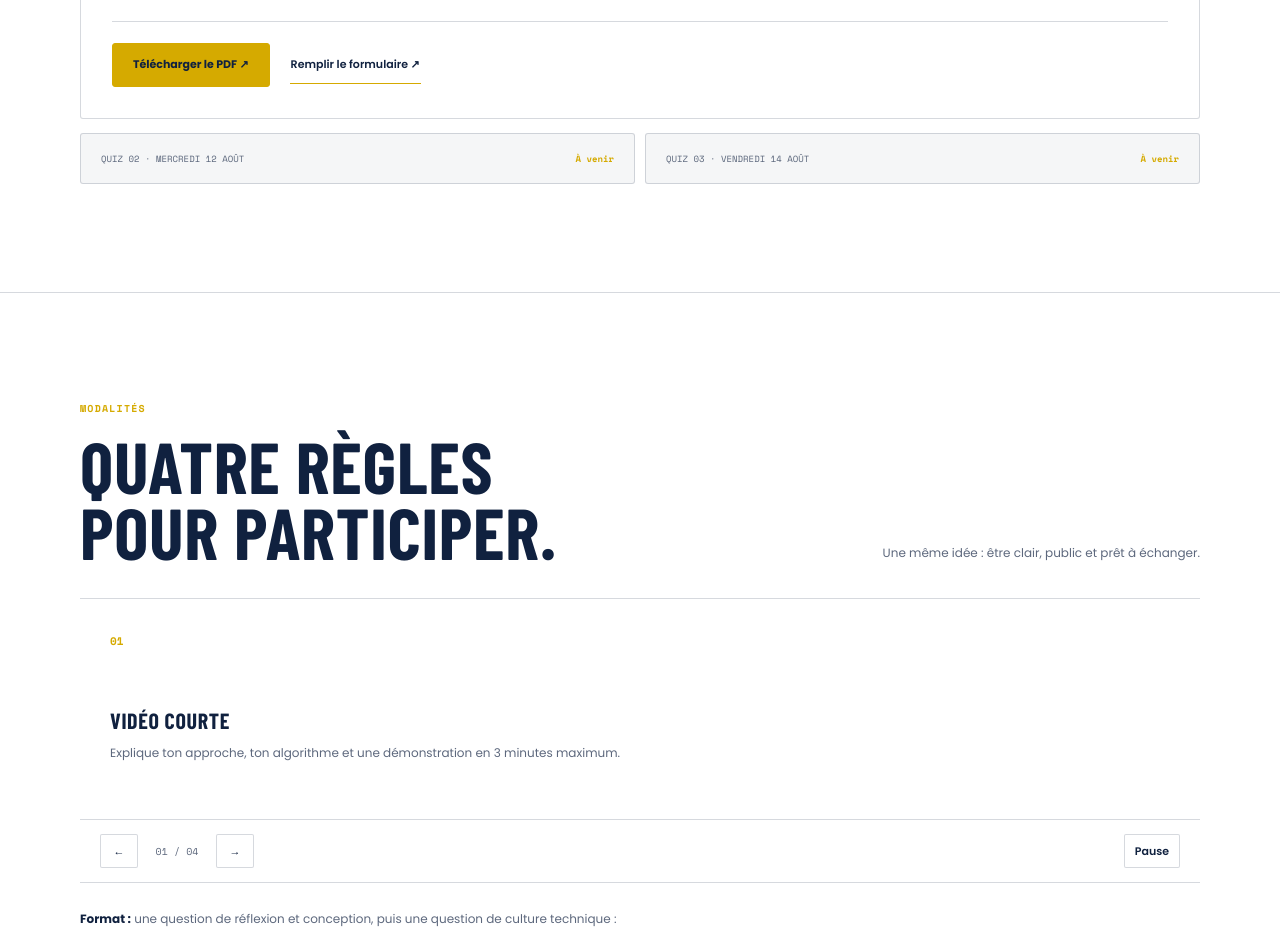
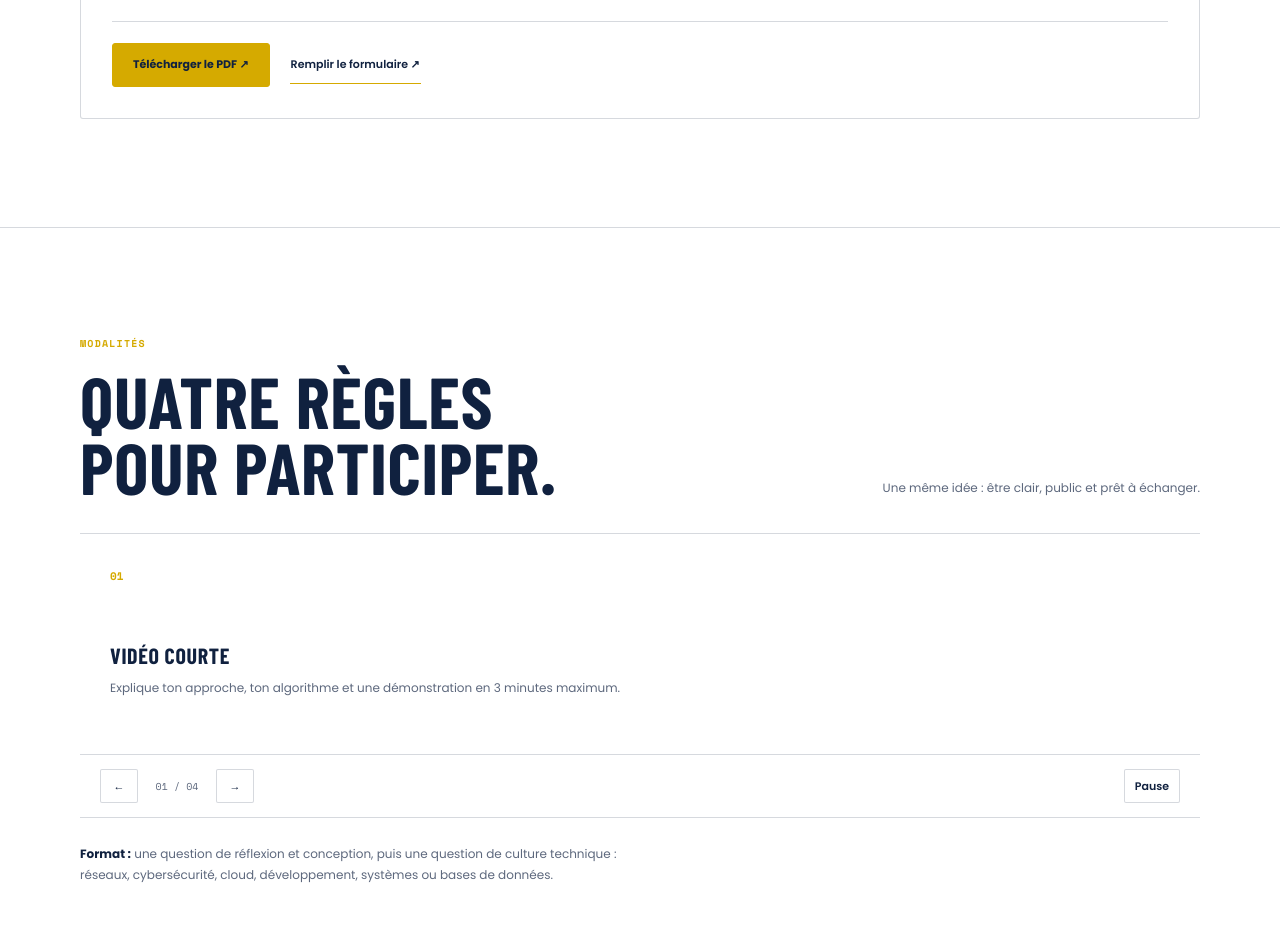
Before and after one commit to Djochrist/challengedeveloppeurcerclesc, a plain HTML site: page index.html in a window 1280 px wide. Shown: the part 1500-2433 px from the top of the page. Drawn offline with nearby package versions, Linux system fonts and the light colour scheme.

Commit message:
Remove outdated upcoming quiz label

```diff
--- a/index.html
+++ b/index.html
@@ -58,7 +58,6 @@
             </div>
             <div class="quiz-actions"><a class="button" href="assets/Challenge.pdf" target="_blank" rel="noopener">Télécharger le PDF ↗</a><a class="quiet-link quiet-link-light" data-form-link href="https://forms.gle/6rqXnz1rpiSCADeCA" target="_blank" rel="noopener">Remplir le formulaire ↗</a></div>
           </article>
-          <div class="upcoming"><div><span>QUIZ 02 · MERCREDI 12 AOÛT</span><strong>À venir</strong></div><div><span>QUIZ 03 · VENDREDI 14 AOÛT</span><strong>À venir</strong></div></div>
         </div>
       </section>
 
```
